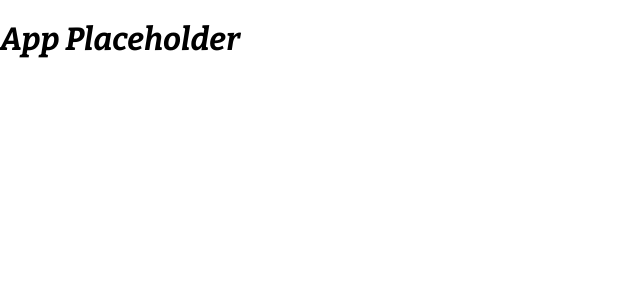
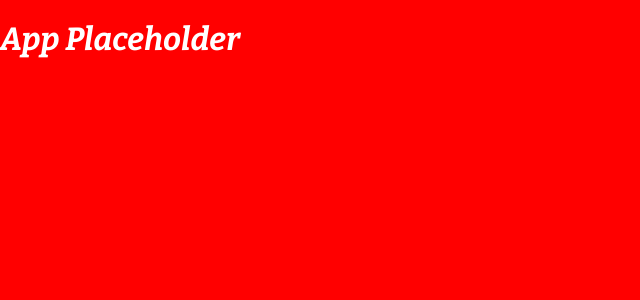
Before and after one commit to profydev/reddit-timer-egordanilov, a React (Create React App) app: page / in a window 1280 px wide. Shown: the top 300 px of the page, without its empty margins (0-640 px from the left). Built offline with nearby package versions, Linux system fonts and the light colour scheme.

Commit message:
Global styles added

```diff
--- a/src/App.js
+++ b/src/App.js
@@ -1,12 +1,14 @@
 import React from 'react';
 import GlobalFonts from './components/styles/GlobalFonts';
 import CSSReset from './components/styles/CSSReset';
+import GlobalStyles from './components/styles/GlobalStyles';
 
 function App() {
   return (
     <>
       <CSSReset />
       <GlobalFonts />
+      <GlobalStyles />
       <h1>
         App Placeholder
       </h1>
--- /dev/null
+++ b/src/components/styles/GlobalStyles.js
@@ -0,0 +1,10 @@
+import { createGlobalStyle } from 'styled-components';
+
+const GlobalStyles = createGlobalStyle`
+    body {
+        background-color: red;
+        color: white;
+    }
+`;
+
+export default GlobalStyles;
```
